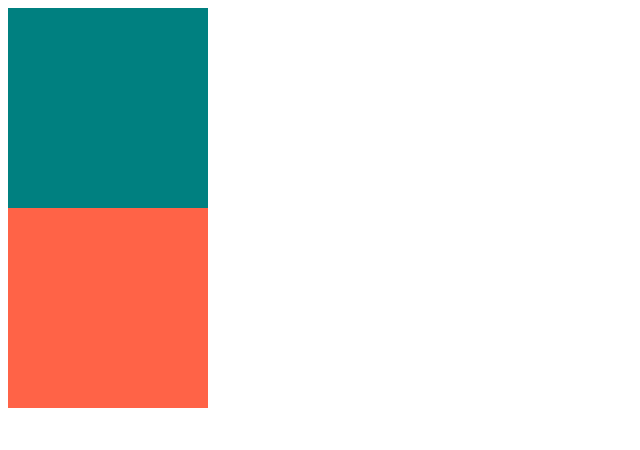
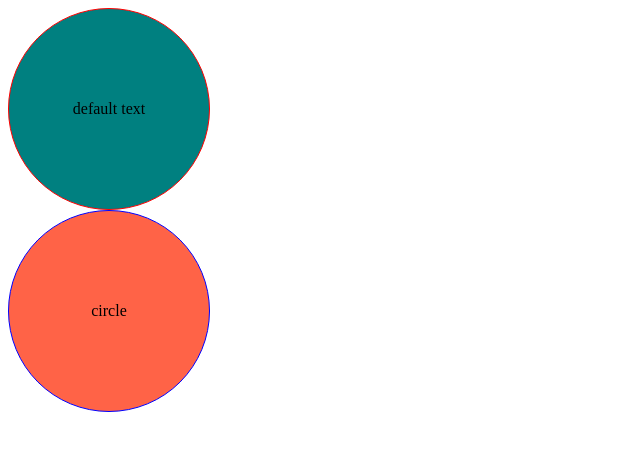
Before and after one commit to sungkuk5420/react-masterclass, a React (Create React App) app: page / in a window 1280 px wide. Shown: the top 450 px of the page, without its empty margins (0-640 px from the left). Built offline with nearby package versions, Linux system fonts and the light colour scheme.

Commit message:
옵셔널 프롭 설정방법

```diff
--- a/src/App.tsx
+++ b/src/App.tsx
@@ -4,8 +4,8 @@ import Circle from "./Circle";
 
 function App() {
   return <div>
-    <Circle bgColor="teal"></Circle>
-    <Circle bgColor="tomato"></Circle>
+    <Circle bgColor="teal" borderColor="red"></Circle>
+    <Circle bgColor="tomato" borderColor="blue" text="circle"></Circle>
   </div>
 }
 
--- a/src/Circle.tsx
+++ b/src/Circle.tsx
@@ -2,19 +2,29 @@ import styled from "styled-components";
 
 interface ContainerProps {
   bgColor:string;
+  borderColor:string;
 }
 const Container = styled.div<ContainerProps>`
   background-color: ${(props)=>props.bgColor};
+  border: 1px solid ${(props)=>props.borderColor} ;
   width: 200px;
   height: 200px;
+  border-radius: 50%;
+  display: flex;
+  align-items: center;
+  justify-content: center;
 `;
 
 interface CircleProps {
   bgColor:string;
+  borderColor?:string;
+  text?:string;
 }
 
-export default function Circle({bgColor}: CircleProps){
-  return <Container bgColor={bgColor}></Container>
+export default function Circle({bgColor, borderColor,text= "default text"}: CircleProps){
+  return <Container bgColor={bgColor} borderColor = {borderColor??bgColor}>
+    {text}
+  </Container>
 }
 
 interface PlayerShape {
```
